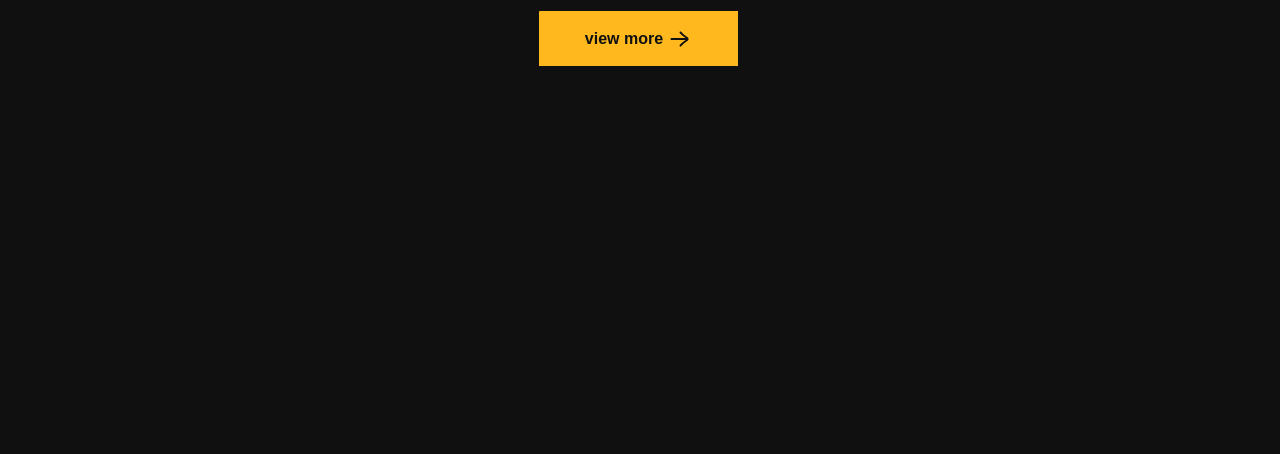
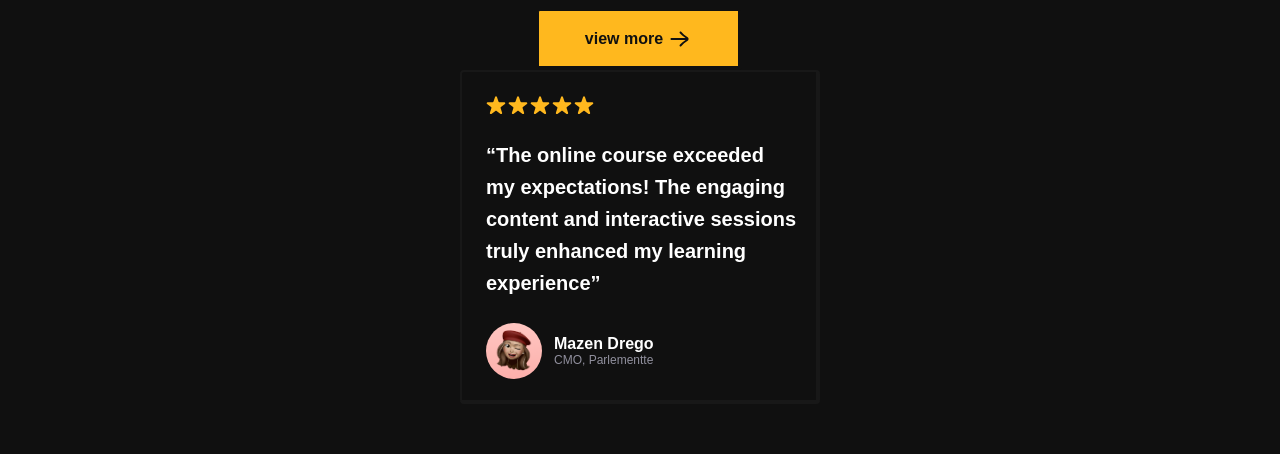
Before and after one commit to takachan0012/levelUp, a React (Vite) app: page / in a window 1280 px wide. Shown: the part 2260-2714 px from the top of the page. Built offline with nearby package versions, Linux system fonts and the light colour scheme; a web font is replaced by a local one.

Commit message:
feat: Add storiesCard

```diff
--- /dev/null
+++ b/src/components/ui/fragments/storiesCard.jsx
@@ -0,0 +1,42 @@
+import React, { forwardRef } from "react";
+import {
+    Card,
+    CardContent,
+    CardFooter
+} from "@components/ui/card";
+import { cn } from "@/lib/utils"
+import avatar1 from "@assets/avatar/image-1.png";
+import avatar2 from "@assets/avatar/image-2.png";
+import avatar3 from "@assets/avatar/image-3.png";
+import avatar4 from "@assets/avatar/image-4.png";
+import { LazyLoadImage } from 'react-lazy-load-image-component';
+import 'react-lazy-load-image-component/src/effects/blur.css';
+
+const StoriesCard = forwardRef(({ className, ...props }, ref) => (
+    <Card
+        className={cn("w-[360px] bg-transparent h-[334px] rounded-[4px] border-t-2 border-r-4 border-b-4 border-l-2 border-[#ffffff08] p-6", className)}>
+        <div className="rounded-[4px] p-0 flex gap-[2px]">
+            {Array.from({ length: 5 }).map((_, index) => (
+                <svg key={index} width="20" height="19" viewBox="0 0 20 19" fill="none" xmlns="http://www.w3.org/2000/svg">
+                    <path d="M9.04894 0.927052C9.3483 0.00574112 10.6517 0.00573993 10.9511 0.927051L12.4697 5.60081C12.6035 6.01284 12.9875 6.2918 13.4207 6.2918H18.335C19.3037 6.2918 19.7065 7.53141 18.9228 8.10081L14.947 10.9894C14.5966 11.244 14.4499 11.6954 14.5838 12.1074L16.1024 16.7812C16.4017 17.7025 15.3472 18.4686 14.5635 17.8992L10.5878 15.0106C10.2373 14.756 9.7627 14.756 9.41221 15.0106L5.43648 17.8992C4.65276 18.4686 3.59828 17.7025 3.89763 16.7812L5.41623 12.1074C5.55011 11.6954 5.40345 11.244 5.05296 10.9894L1.07722 8.10081C0.293507 7.53141 0.696283 6.2918 1.66501 6.2918H6.57929C7.01252 6.2918 7.39647 6.01284 7.53035 5.60081L9.04894 0.927052Z" fill="#FFB81E" />
+                </svg>
+            ))}
+        </div>
+        <CardContent className="w-[312px] h-[160px] my-6 p-0">
+            <p className="text-[20px] font-bold leading-8 text-white">
+                {props.title}
+                “The online course exceeded my expectations! The engaging content and interactive sessions truly enhanced my learning experience”
+            </p>
+        </CardContent>
+        <CardFooter className="p-0 flex items-center gap-3">
+            <img src={avatar1} alt="avatar" className="w-[56px] rounded-full" />
+            <div className="flex flex-col">
+                <span className="font-semibold leading-[19.2px] text-white">Mazen Drego</span>
+                <span className="font-medium text-[#91909E] text-[12px] leading-[14.4px]">CMO, Parlementte</span>
+            </div>
+        </CardFooter>
+    </Card >
+))
+StoriesCard.displayName = "StoriesCard"
+
+export { StoriesCard }
--- a/src/pages/home.jsx
+++ b/src/pages/home.jsx
@@ -14,6 +14,7 @@ import iconIlustration from "@assets/digital-ilustration.png";
 import iconsFromConcept from "@assets/from-concept-to-motion.png";
 import iconTheArtOfPersuation from "@assets/the-art-of-persuasion.png";
 import iconWebDev from "@assets/web-development.png";
+import { StoriesCard } from "@/components/ui/fragments/storiesCard";
 
 const Home = () => {
     return (
@@ -380,6 +381,9 @@ const Home = () => {
                     </svg>
 
                 </Button>
+                <section id="stories-card">
+                    <StoriesCard />
+                </section>
             </section>
         </div>
     )
```
